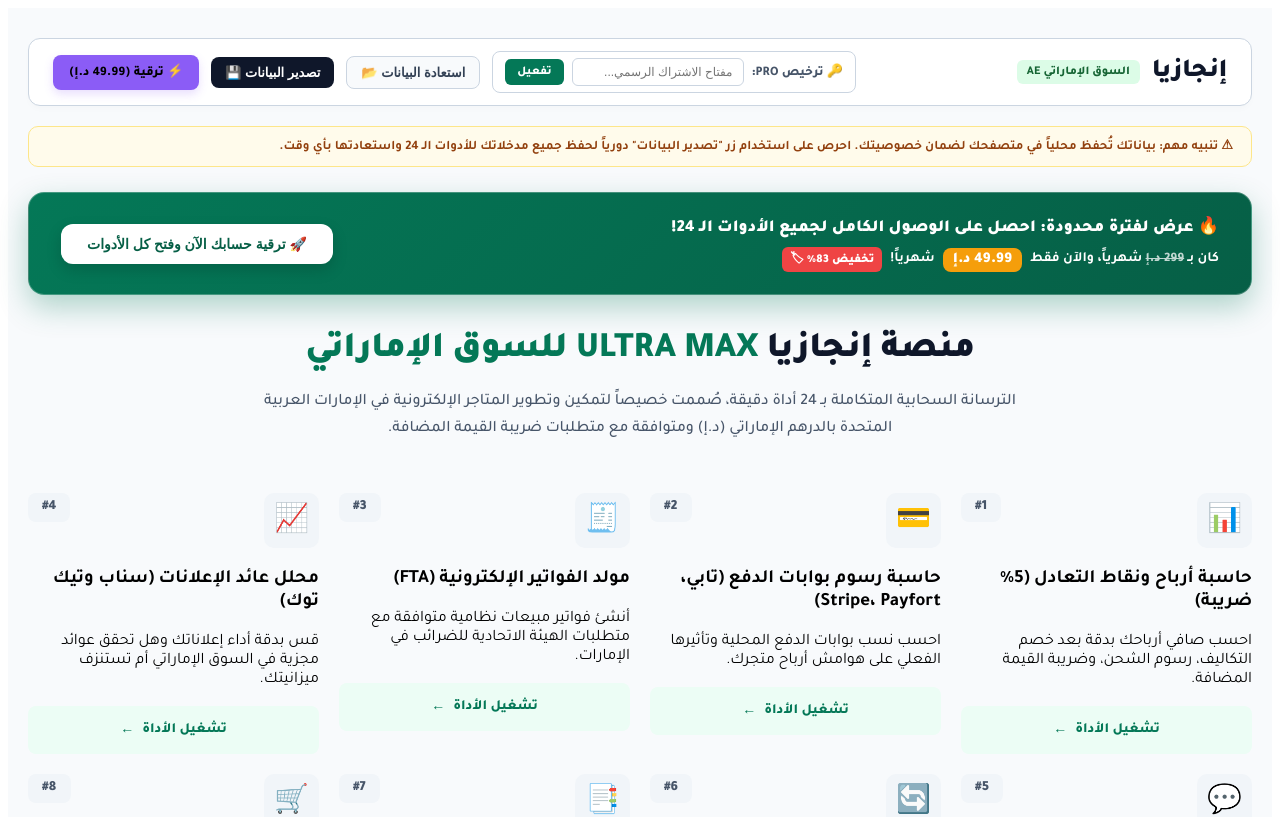
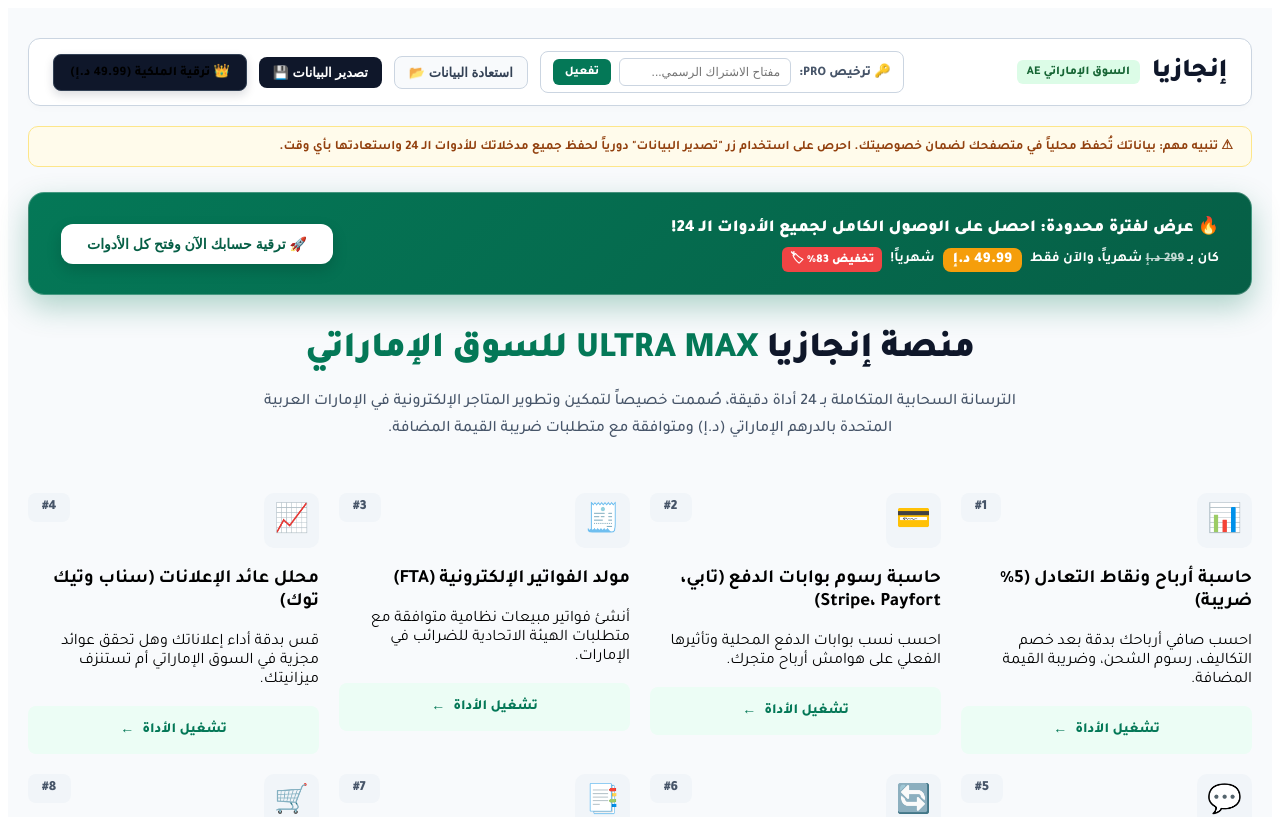
Before and after one commit to engaziasa-lang/engazia-app, a Next.js app: page /hub/ae in a window 1280 px wide. Shown: the top 817 px of the page. Built offline with nearby package versions, Linux system fonts and the light colour scheme.

Commit message:
Update page.tsx

```diff
--- a/app/hub/ae/page.tsx
+++ b/app/hub/ae/page.tsx
@@ -173,8 +173,8 @@ export default function EnjazyaUaeHub() {
         .brand { font-size: 26px; font-weight: 900; color: #0f172a; white-space: nowrap; display: flex; align-items: center; gap: 12px; letter-spacing: -0.5px; }
         .ae-badge { background: #dcfce7; color: #166534; font-size: 12px; font-weight: 800; padding: 5px 10px; border-radius: 6px; letter-spacing: normal; display: inline-flex; align-items: center; }
         .nav-controls { display: flex; align-items: center; gap: 12px; flex-wrap: wrap; flex-direction: row-reverse; }
-        .action-btn-primary { background: #8b5cf6; color: #fff; border: none; padding: 8px 16px; border-radius: 8px; font-weight: 800; font-size: 13px; cursor: pointer; transition: all 0.2s; display: inline-flex; align-items: center; gap: 6px; text-decoration: none; box-shadow: 0 4px 10px rgba(139,92,246,0.2); }
-        .action-btn-primary:hover { background: #7c3aed; color: #fff; }
+        .action-btn-primary { background: #0f172a; color: #f8fafc; border: 1px solid #334155; padding: 8px 16px; border-radius: 8px; font-weight: 800; font-size: 13px; cursor: pointer; transition: all 0.2s; display: inline-flex; align-items: center; gap: 6px; text-decoration: none; box-shadow: 0 4px 10px rgba(15,23,42,0.15); }
+        .action-btn-primary:hover { background: #1e293b; color: #fff; }
         .backup-action-btn { background: #0f172a; color: #fff; border: none; padding: 8px 14px; border-radius: 8px; font-weight: 800; font-size: 13px; cursor: pointer; transition: all 0.2s; display: inline-flex; align-items: center; gap: 6px; }
         .backup-action-btn:hover { background: #1e293b; }
         .restore-action-btn { background: #f8fafc; color: #334155; border: 1px solid #cbd5e1; padding: 8px 14px; border-radius: 8px; font-weight: 800; font-size: 13px; cursor: pointer; transition: all 0.2s; display: inline-flex; align-items: center; gap: 6px; }
@@ -236,7 +236,7 @@ export default function EnjazyaUaeHub() {
 
         <div className="nav-controls">
           <a href={LEMON_CHECKOUT_URL} target="_blank" rel="noopener noreferrer" className="action-btn-primary" title="ترقية الحساب">
-            ⚡ ترقية (49.99 د.إ)
+            👑 ترقية الملكية (49.99 د.إ)
           </a>
 
           <button onClick={handleExportAllData} className="backup-action-btn" title="تصدير كافة مدخلات الأدوات الـ 24">
```
